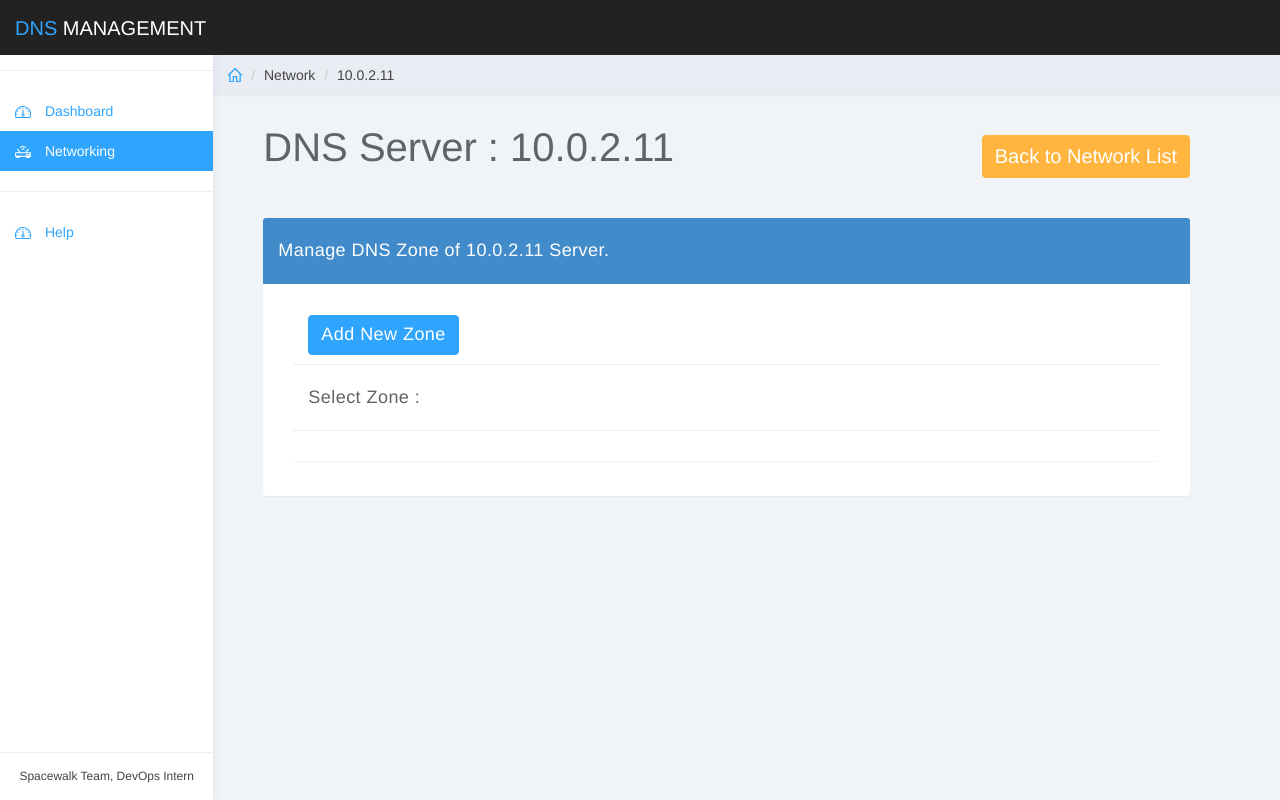
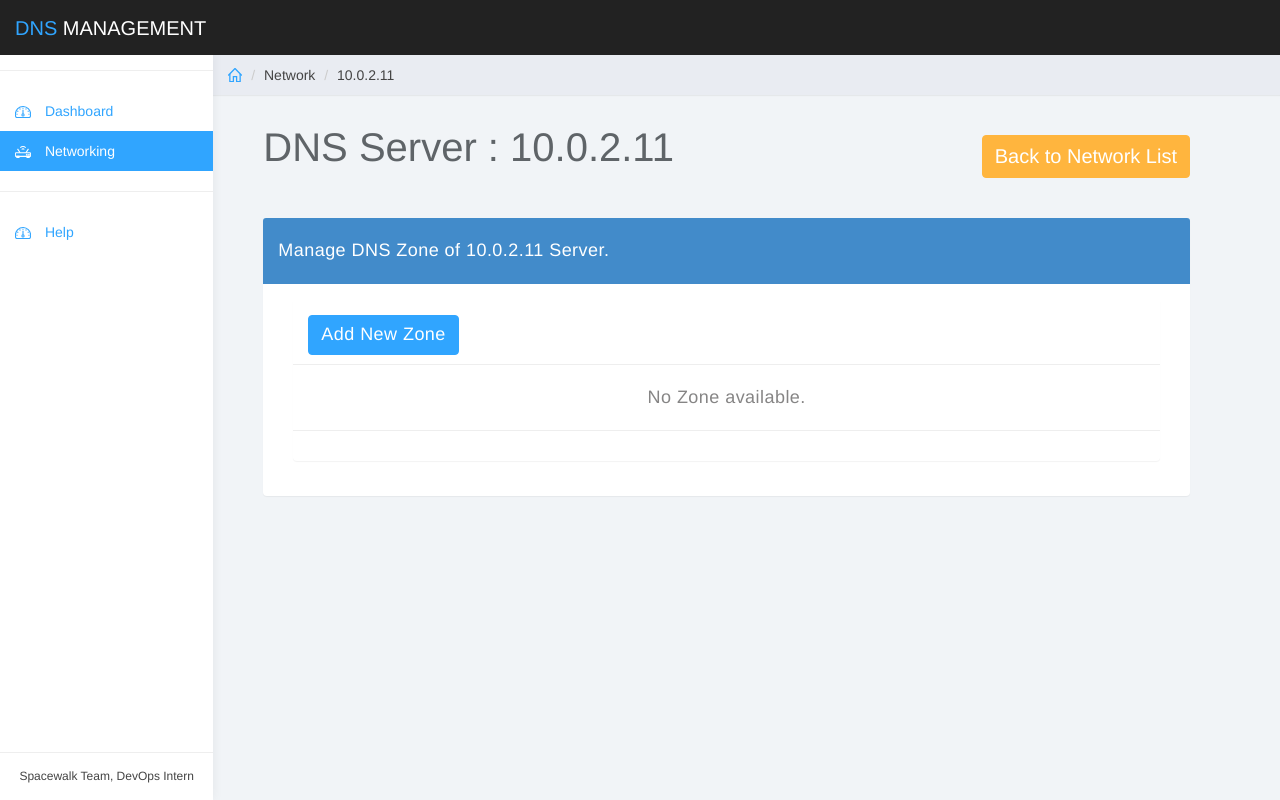
Before and after one commit to rezaramadhan/dnsapi, a Django app: page /network/10.0.2.11/ in a window 1280 px wide. Run offline with Django 3.2, Linux system fonts and the light colour scheme; parts of the project's set-up code (start-up, migrations or seed data) failed here and were passed over; some libraries are stand-ins or nearby versions.

Commit message:
Minor UI adjustment

```diff
--- a/webui/static/assets/css/styles.css
+++ b/webui/static/assets/css/styles.css
@@ -1092,3 +1092,9 @@
 	font-weight: 600;
 	font-size: 16px;
 }
+
+.panel-heading span {
+  color: #868585;
+	padding: 0 30px;
+	font-size: 18px;
+}
--- a/webui/template/index.html
+++ b/webui/template/index.html
@@ -8,7 +8,7 @@
 {% load staticfiles%}
 
 		<!-- ## HEADER -->
-		<div class="row">
+		<div class="row home-box">
 			<div class="col-lg-12">
 				<h1 class="page-header">Dashboard</h1>
 			</div>
@@ -228,4 +228,6 @@
 			</div>
 		</div><!--/.row-->
 
+
+
 {% endblock %}
--- a/webui/template/layout.html
+++ b/webui/template/layout.html
@@ -39,7 +39,7 @@
 					<span class="icon-bar"></span>
 					<span class="icon-bar"></span>
 				</button>
-				<a class="navbar-brand" href="#"><span>DNS</span> Management</a>
+				<a class="navbar-brand" href="{% url 'index' %}"><span>DNS</span> Management</a>
 
 			</div>
 
--- a/webui/template/network.html
+++ b/webui/template/network.html
@@ -8,7 +8,7 @@
 		<!-- ## DIR-PATH -->
 
 		<!-- ## HEADER -->
-		<div class="row">
+		<div class="row home-box">
 			<div class="col-lg-12">
 				<h1 class="page-header">Networking</h1>
 			</div>
--- a/webui/template/zones-manage.html
+++ b/webui/template/zones-manage.html
@@ -181,8 +181,10 @@
 								</form>
 							</div>
 							{% else %}
-								<div class="panel-heading">
-									Add, edit, and delete on Reverse Zone are disabled.
+								<div class="panel-heading text-center">
+									<span>
+										Add, edit, and delete on Reverse Zone are disabled.
+									</span>
 								</div>
 							{% endif %}
 
--- a/webui/template/zones.html
+++ b/webui/template/zones.html
@@ -39,9 +39,15 @@
 								<div class="panel-heading">
 									<a href="{% url 'zones_add' network_id %}" class="btn btn-primary btn-head-sub ">Add New Zone</a>
 								</div>
+								{% if zones_list %}
 								<div class="panel-heading">
 									Select Zone :
 								</div>
+								{% else %}
+								<div class="panel-heading text-center">
+									<span> No Zone available. </span>
+								</div>
+								{% endif %}
 								<div class="panel-body">
 									<!-- Zone Items -->
 									{% for zones_id in zones_list %}
```
